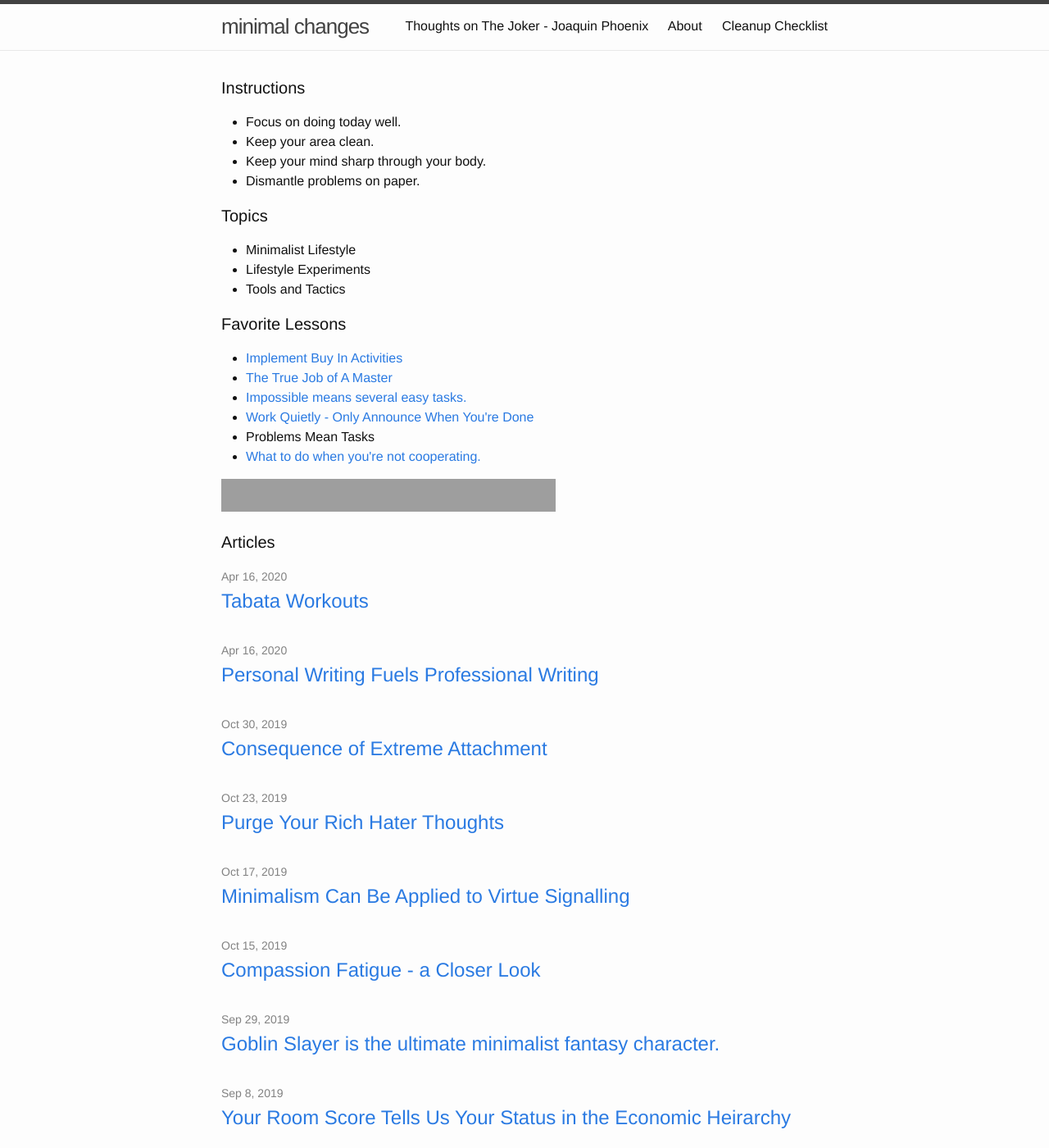
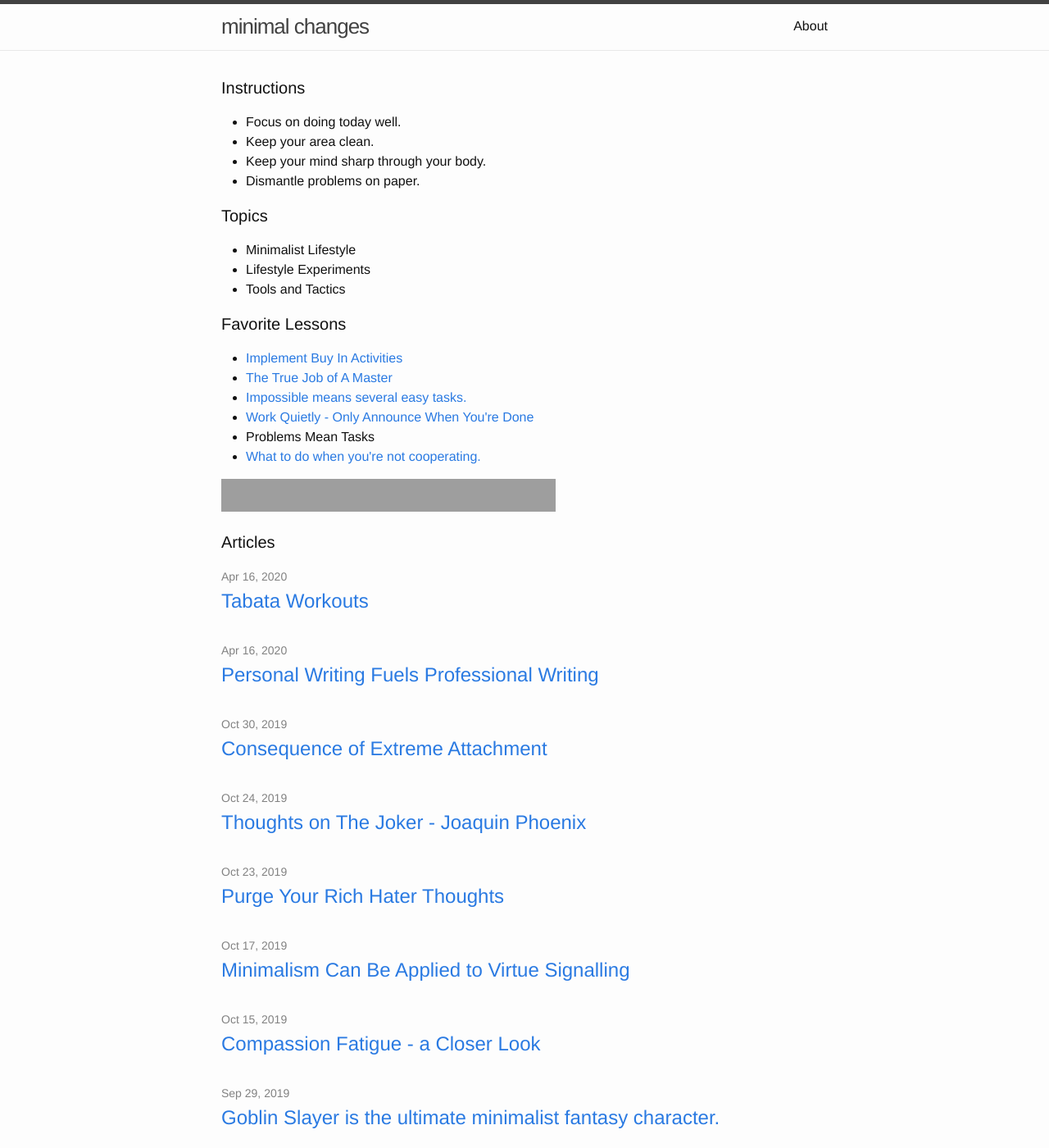
Before and after one commit to kevinolega/minimalchanges, a Jekyll site: the page built from index.md, in a window 1280 px wide and 1400 px high. Shown: the whole window at 82% size. Built offline with Jekyll 4.4.1, drawn with Linux system fonts in a browser that asks for light colours; nearby versions of some CDN libraries; library files that are not in the unit come from our copies; some of the changed text lies outside the part shown; grey boxes are pictures that could not be loaded.

Commit message:
moved posts out of header

```diff
--- a/cleanup.md
+++ b/_posts/2019-08-20-cleanup.md
@@ -1,6 +1,6 @@
 ---
-layout: page
-title: Cleanup Checklist
+layout: post
+title: Cleanup Checklist - 2019
 date: 2019-08-20 04:42
 Tags: [ uncategorized, blog ]
 permalink: /cleanup/
```
Also changed, not shown: _posts/2019-10-24-joker-movie.md (renamed from 2019-10-24-joker-movie.md), 1 other file.
